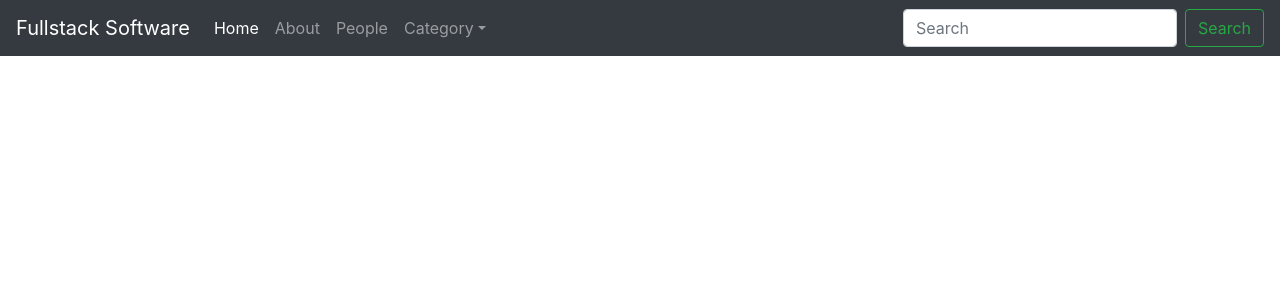
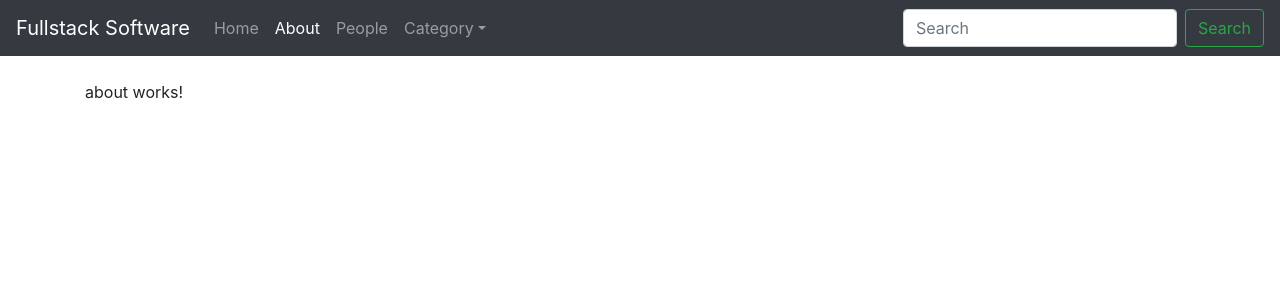
Before and after one commit to bspavlov/fullstack, an Angular app: page /about in a window 1280 px wide. Before the commit this address led to /. Shown: the top 300 px of the page. Built offline with nearby package versions, Linux system fonts and the light colour scheme.

Commit message:
add navbar active

```diff
--- /dev/null
+++ b/src/app/about/about.component.html
@@ -0,0 +1,3 @@
+<p>
+  about works!
+</p>
--- /dev/null
+++ b/src/app/about/about.component.ts
@@ -0,0 +1,15 @@
+import { Component, OnInit } from '@angular/core';
+
+@Component({
+  selector: 'app-about',
+  templateUrl: './about.component.html',
+  styleUrls: ['./about.component.css']
+})
+export class AboutComponent implements OnInit {
+
+  constructor() { }
+
+  ngOnInit() {
+  }
+
+}
--- a/src/app/app-navbar/app-navbar.component.html
+++ b/src/app/app-navbar/app-navbar.component.html
@@ -1,15 +1,15 @@
 <nav class="navbar navbar-expand-md navbar-dark bg-dark fixed-top">
   <a class="navbar-brand" href="#">Fullstack Software</a>
-  <div class="collapse navbar-collapse" id="navbarsExampleDefault">
+  <div class="collapse navbar-collapse" id="navbarsExampleDefault" >
     <ul class="navbar-nav mr-auto">
-      <li class="nav-item active">
-        <a class="nav-link" href="">Home <span class="sr-only">(current)</span></a>
+      <li class="nav-item">
+        <a class="nav-link" routerLink="/" routerLinkActive="active" [routerLinkActiveOptions]="{ exact: true }">Home</a>
       </li>
       <li class="nav-item">
-        <a class="nav-link" href="#">About</a>
+        <a class="nav-link" routerLink="about" routerLinkActive="active">About</a>
       </li>
       <li class="nav-item">
-        <a class="nav-link" href="people">People</a>
+        <a class="nav-link" routerLink="people" routerLinkActive="active">People</a>
       </li>
       <!--<li class="nav-item">
         <a class="nav-link disabled" href="#">Disabled</a>
--- a/src/app/app.module.ts
+++ b/src/app/app.module.ts
@@ -9,9 +9,11 @@
 import { FormsModule, ReactiveFormsModule } from '@angular/forms';
 import { AppNavbarComponent } from './app-navbar/app-navbar.component';
 import { HomeComponent } from './home/home.component';
+import { AboutComponent } from './about/about.component';
 
 export const ROUTES: Routes = [
   { path: '', component: HomeComponent },
+  { path: 'about', component: AboutComponent },
   { path: 'people', component: PeopleComponent }
 ];
 
@@ -20,7 +22,8 @@
     AppComponent,
     PeopleComponent,
     AppNavbarComponent,
-    HomeComponent
+    HomeComponent,
+    AboutComponent
   ],
   imports: [
     BrowserModule,
```
Also changed, not shown: src/app/about/about.component.css (added), 2 other files (tests, documents, lock files or other folders).
